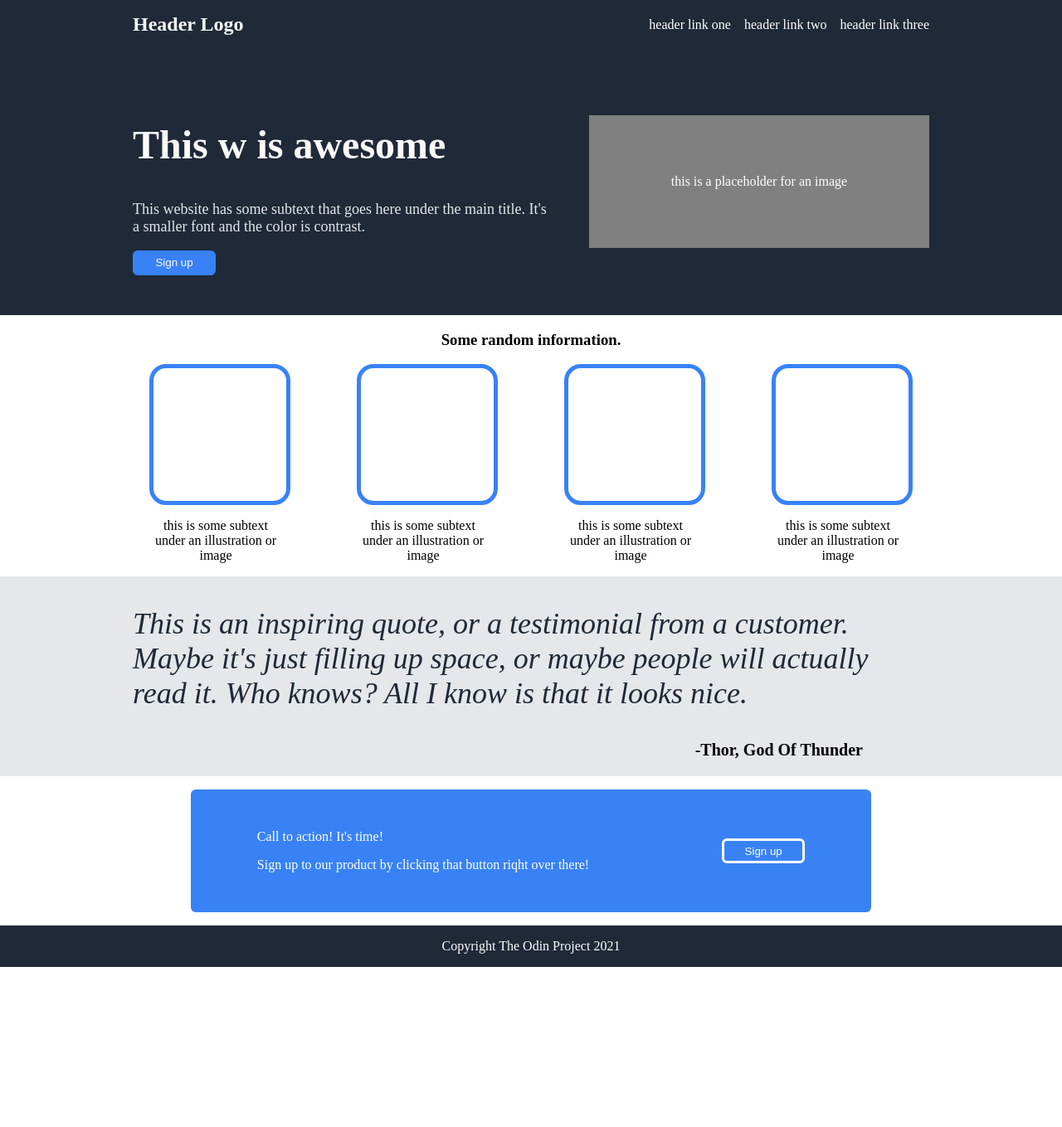
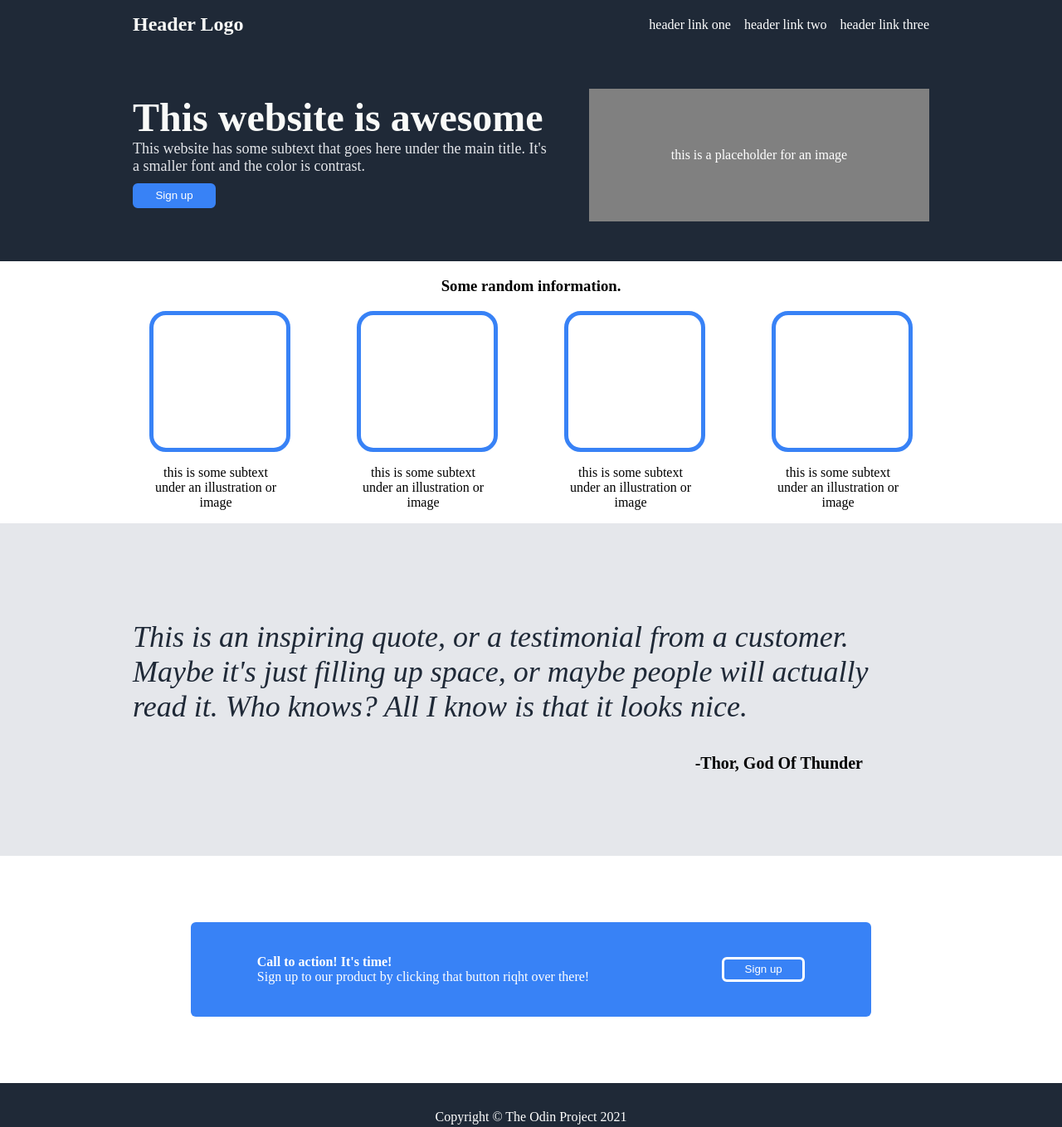
Before and after one commit to faheemhusain/TheOdinProject-Landing-Page, a plain HTML site: page index.html in a window 1280 px wide. Shown: the top 1359 px of the page at 83% size. Before the commit the page ends 1166 px from the top, so only its background shows below. Drawn offline with Linux system fonts and the light colour scheme.

Commit message:
The closest I have been to the solution. Version1.

```diff
--- a/index.html
+++ b/index.html
@@ -20,7 +20,7 @@
 
         <div class="signup-image">
             <div class="signup-area">
-                <h2> This w is awesome </h2>
+                <h2> This website is awesome </h2>
 
                 <p class="secondarytext"> This website has some subtext that goes here under the main title. It's a smaller font and the color is contrast. </p>
 
@@ -84,7 +84,7 @@
 
     <div class="footer">
 
-        <p> Copyright The Odin Project 2021 </p>
+        <p class="pfooter"> Copyright © The Odin Project 2021 </p>
 
     </div>
 
--- a/style.css
+++ b/style.css
@@ -45,16 +45,19 @@ h1 {
 
 }
 
+
+
 h2 {
     color: #F9FAF8;
     font-size: 48px;
     font-weight: bolder;
-
+    margin: 0;
 }
 
 .secondarytext {
     color: #E5E7EB;
     font-size: 18px;
+    margin: 0;
 }
 
 .placeholder {
@@ -80,6 +83,7 @@ button {
     color: white;
     border-radius: 6px;
     border: solid #3882F6;
+    margin: 10px 0;
 }
 
 .box {
@@ -102,7 +106,7 @@ button {
 }
 
 .quotebar {
-    padding: 0 10rem;
+    padding: 5rem 10rem;
     background-color: #E5E7EB;
 
 
@@ -127,7 +131,7 @@ button {
     align-items: center;
     gap: 10rem;
     padding: 2rem 5rem;
-    margin: 1rem 5rem;
+    margin: 5rem 5rem;
     background-color: #3882F6;
     border-radius: 6px;
     color: white;
@@ -144,4 +148,14 @@ button {
     width: 100%;
     display: flex;
     justify-content: center;
+    padding: 1rem;
 }
+
+.prioraction {
+    font-weight: bold;
+    margin: 0;
+}
+
+.action {
+    margin: 0;
+}
```
